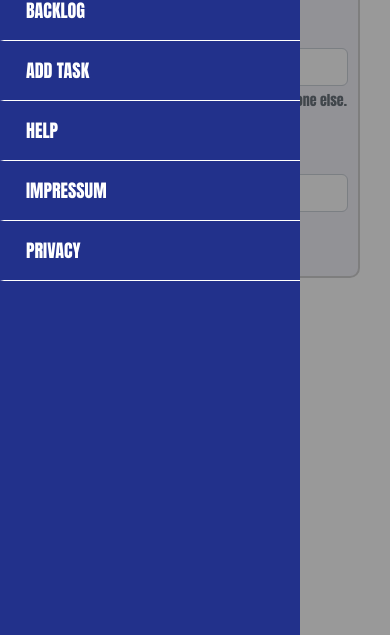
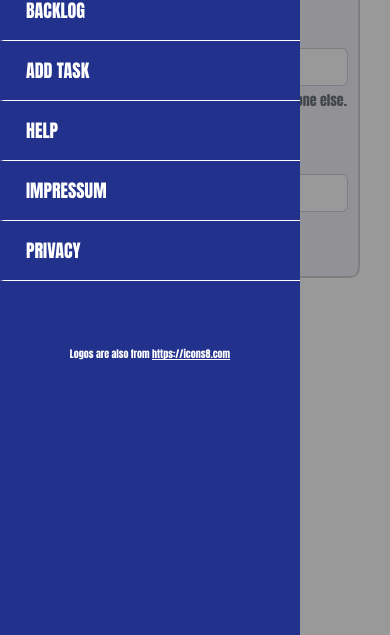
Before and after one commit to oCVamous/JOIN, a website: page index.html in a window 390 px wide. Both pictures are taken after a click on the element 352 px from the left and 46 px from the top of the page. Shown: the part 209-844 px from the top of the page. Drawn offline with nearby package versions, Linux system fonts and the light colour scheme; no server answers.

Commit message:
add mobile footer

```diff
--- a/index.html
+++ b/index.html
@@ -108,6 +108,9 @@
                 </ul>
             </div>
         </div>
+        <div class="footerString">
+            Logos are also from <a href="https://icons8.com">https://icons8.com</a>
+        </div>
     </div>
 
     <div class="offcanvas-overlay"></div>
--- a/style.css
+++ b/style.css
@@ -12,7 +12,8 @@ body {
 
 .footerString{
     text-align: center;
-    font-size: 8px;
+    font-size: 10px;
+    color: white;
 }
 
 .impressum-main {
```
